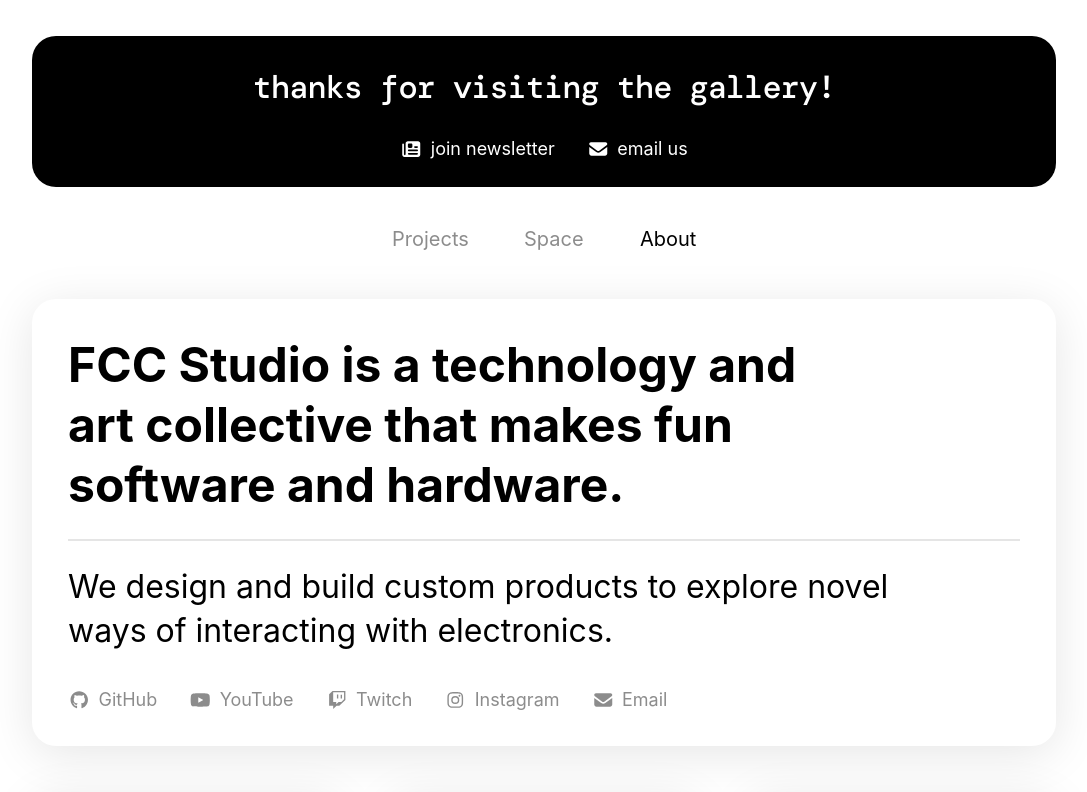
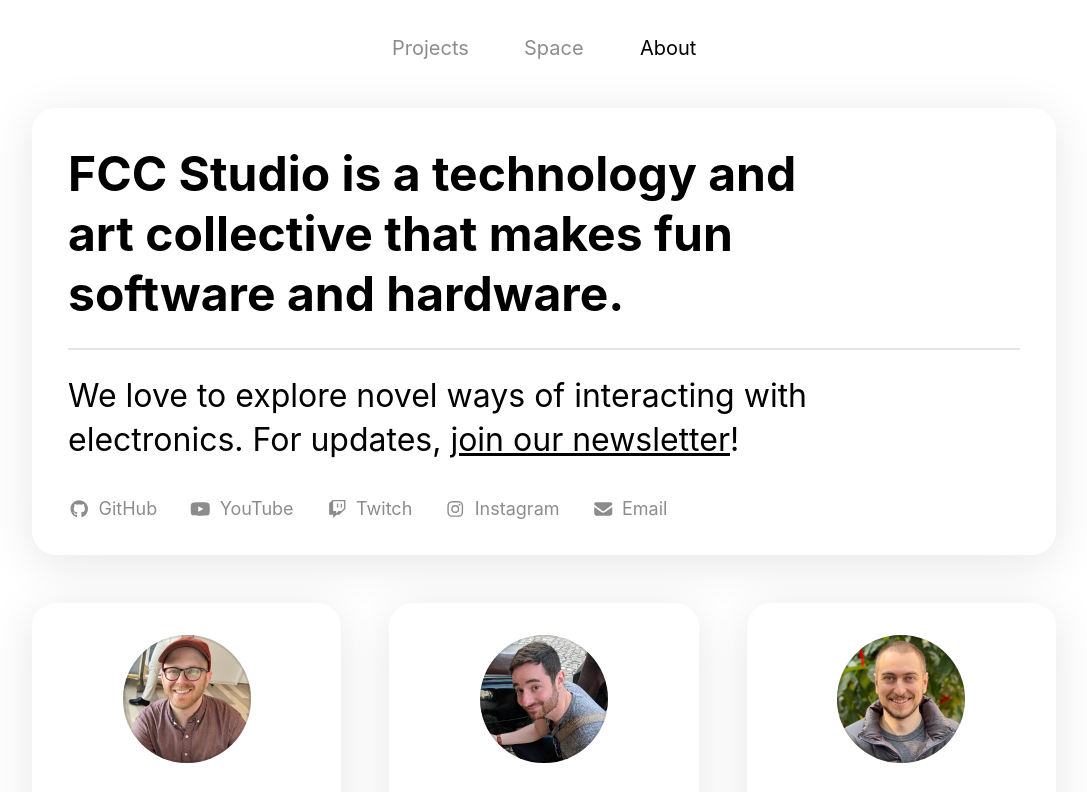
Before and after one commit to fcc-lol/portfolio-react, a React (Create React App) app: page /about in a window 1280 px wide. Shown: the top 792 px of the page, without its empty margins (96-1183 px from the left). Built offline with nearby package versions, Linux system fonts and the light colour scheme; a web font is replaced by a local one.

Commit message:
Removing banner and moving newsletter link

```diff
--- a/src/App.js
+++ b/src/App.js
@@ -17,7 +17,6 @@ import ProjectPage from "./pages/Project";
 import FilteredProjectsPage from "./pages/FilteredProjects";
 import SpacePage from "./pages/Space";
 import AboutPage from "./pages/About";
-import NewsletterContactBanner from "./components/NewsletterContactBanner";
 import { ANIMATION_DURATION } from "./constants";
 
 // Root layout component that includes ScrollRestoration and Navigation
@@ -89,7 +88,6 @@ function RootLayout() {
   return (
     <Page>
       <Container>
-        <NewsletterContactBanner />
         <Navigation
           showBackButton={showBackButton}
           onBackClick={handleBackClick}
--- a/src/components/Typography.js
+++ b/src/components/Typography.js
@@ -30,7 +30,7 @@ export const LargeText = styled.p`
   color: ${(props) => props.theme.textPrimary};
 
   @media (max-width: 1024px) {
-    font-size: 1.75rem;
+    font-size: 1.675rem;
   }
 `;
 
--- a/src/pages/About.js
+++ b/src/pages/About.js
@@ -32,10 +32,28 @@ const AboutHeader = styled(Header)`
 `;
 
 const AboutHeaderLargeText = styled(LargeText)`
-  padding-right: 4rem;
+  padding-right: 5rem;
 
   @media (max-width: 768px) {
     padding-right: 0;
+  }
+
+  a {
+    color: ${(props) => props.theme.textPrimary};
+    text-decoration: underline;
+    font-weight: normal;
+    transition: color ${ANIMATION_DURATION}ms ease-in-out;
+    cursor: pointer;
+
+    @media (hover: hover) {
+      &:hover {
+        color: ${(props) => props.theme.textSecondary};
+      }
+    }
+
+    &:active {
+      color: ${(props) => props.theme.textTertiary};
+    }
   }
 `;
 
@@ -196,8 +214,15 @@ function AboutPage() {
               software and hardware.
             </AboutHeader>
             <AboutHeaderLargeText>
-              We design and build custom products to explore novel ways of
-              interacting with electronics.
+              We love to explore novel ways of
+              interacting with electronics. For updates,{" "}
+              <a
+                href="https://forms.gle/J8rMgwjYFKZNyqnE9"
+                target="_blank"
+                rel="noopener noreferrer"
+              >
+                join our newsletter
+              </a>!
             </AboutHeaderLargeText>
             <LinksContainer>
               <Link
```
